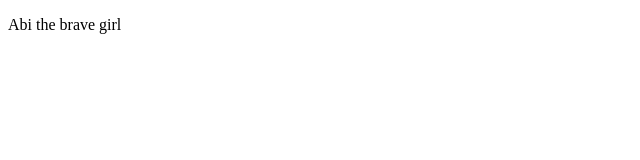
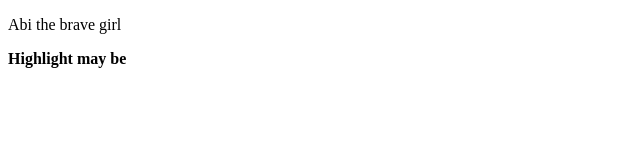
Before and after one commit to Abinisha-K/prepinsta-02, a plain HTML site: page HTML/Week1.html in a window 1280 px wide. Shown: the whole page, without its empty margins (0-640 px from the left). Drawn offline with Linux system fonts and the light colour scheme.

Commit message:
modified

```diff
--- a/HTML/Week1.html
+++ b/HTML/Week1.html
@@ -3,5 +3,6 @@
     <title>first</title>
     <body>
         <p> Abi the brave girl</p>
+        <p><b>Highlight may be</b></p>
     </body>
 </html>
```
